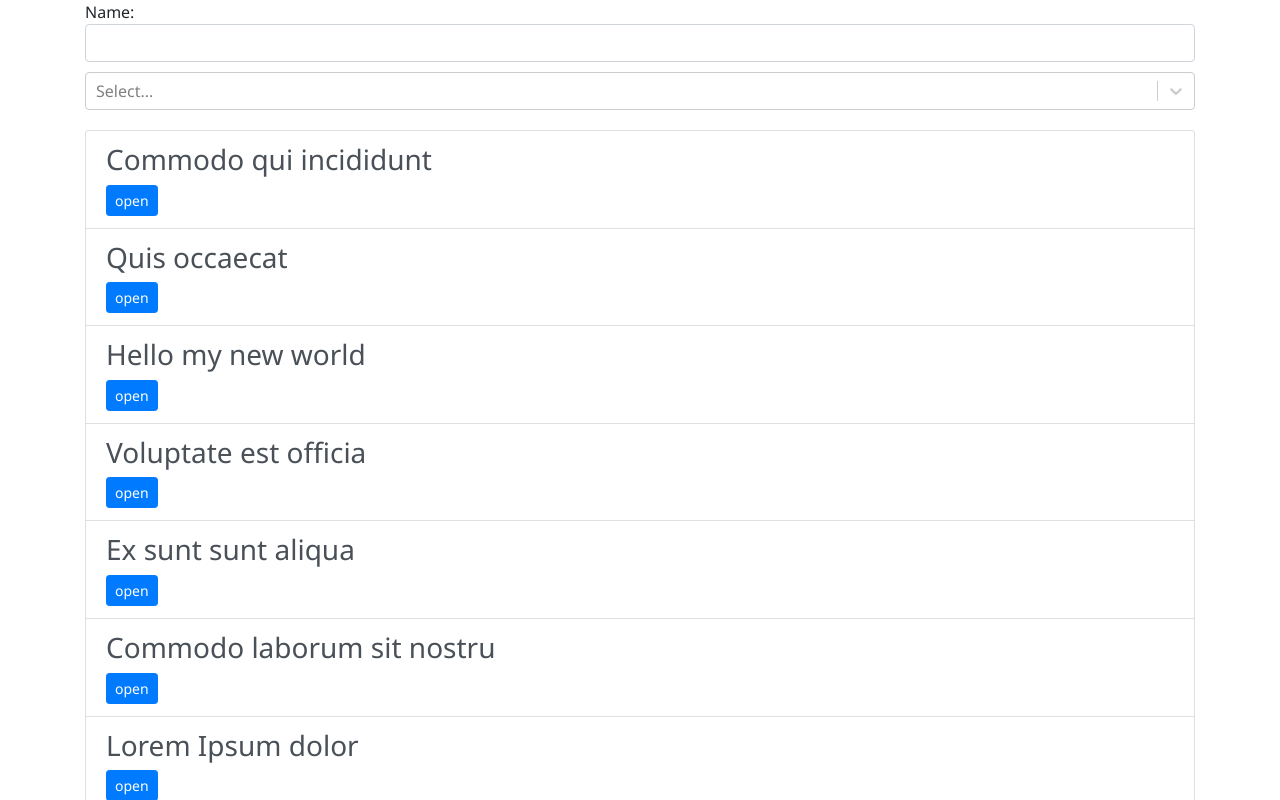
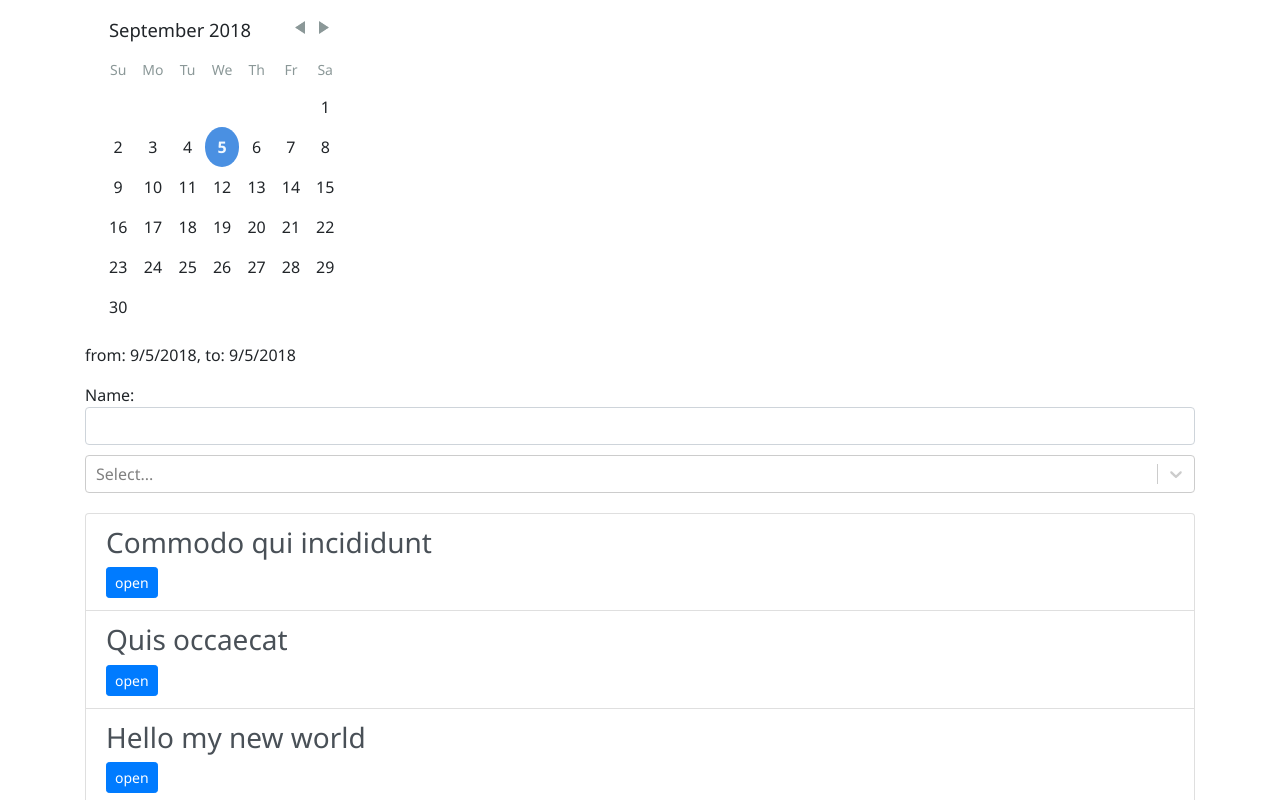
Before and after one commit to kennymaccormak/LearnReactJs, a React (Create React App) app: page / in a window 1280 px wide. Shown: the top 800 px of the page. Built offline with nearby package versions, Linux system fonts and the light colour scheme.

Commit message:
added datepicker

```diff
--- a/package.json
+++ b/package.json
@@ -4,6 +4,7 @@
   "private": true,
   "dependencies": {
     "react": "^16.4.2",
+    "react-day-picker": "^7.2.4",
     "react-dom": "^16.4.2",
     "react-scripts": "1.1.5",
     "react-select": "^2.0.0",
--- /dev/null
+++ b/src/App.css
@@ -0,0 +1,16 @@
+.range-picker
+  .DayPicker-Day--selected:not(.DayPicker-Day--start):not(.DayPicker-Day--end):not(.DayPicker-Day--outside) {
+  background-color: #f0f8ff !important;
+  color: #4a90e2;
+}
+.range-picker .DayPicker-Day {
+  border-radius: 0 !important;
+}
+.range-picker .DayPicker-Day--start {
+  border-top-left-radius: 50% !important;
+  border-bottom-left-radius: 50% !important;
+}
+.range-picker .DayPicker-Day--end {
+  border-top-right-radius: 50% !important;
+  border-bottom-right-radius: 50% !important;
+}
--- a/src/App.js
+++ b/src/App.js
@@ -1,5 +1,9 @@
 import React, { Component } from 'react';
 import Select from 'react-select';
+
+import DayPicker, { DateUtils } from 'react-day-picker';
+import 'react-day-picker/lib/style.css';
+import './App.css';
 
 import ArticleList from './components/Article/ArticleList';
 import UserForm from './components/UserForm/UserForm';
@@ -7,13 +11,20 @@ import { articles } from './mock/fixtures';
 
 class App extends Component {
   state = {
-    selection: null
+    selection: null,
+    from: new Date(),
+    to: new Date()
   };
 
-  changeSelection = (selection) => {
+  changeSelection = selection => {
     this.setState({
       selection
     });
+  };
+
+  handleDayClick = day => {
+    const range = DateUtils.addDayToRange(day, this.state);
+    this.setState(range);
   };
 
   render() {
@@ -21,15 +32,30 @@ class App extends Component {
       label: article.title,
       value: article.id
     }));
+
+    const { from, to } = this.state;
+    const modifiers = { start: from, end: to };
+    const dayRange = (from && to) ? <p>from: {from.toLocaleDateString()}, to: {to.toLocaleDateString()}</p> : <p>Select date range</p>;
+
     return (
       <div className="container">
-        <UserForm/>
-        <Select options={options}
-                className="app-select"
-                value={this.state.selection}
-                isMulti
-                onChange={this.changeSelection}/>
-        <ArticleList articles={articles}/>
+        <DayPicker
+          className="range-picker"
+          numberOfMonths={1}
+          selectedDays={[from, { from, to }]}
+          modifiers={modifiers}
+          onDayClick={this.handleDayClick}
+        />
+        {dayRange}
+        <UserForm />
+        <Select
+          options={options}
+          className="app-select"
+          value={this.state.selection}
+          isMulti
+          onChange={this.changeSelection}
+        />
+        <ArticleList articles={articles} />
       </div>
     );
   }
--- a/src/index.css
+++ b/src/index.css
@@ -1,7 +1,7 @@
 body {
   margin: 0;
   padding: 0;
-  font-family: "Segoe UI", sans-serif;
+  font-family: 'Segoe UI', sans-serif;
 }
 
 .app-select {
```
Also changed, not shown: 1 other file (tests, documents, lock files or other folders).
